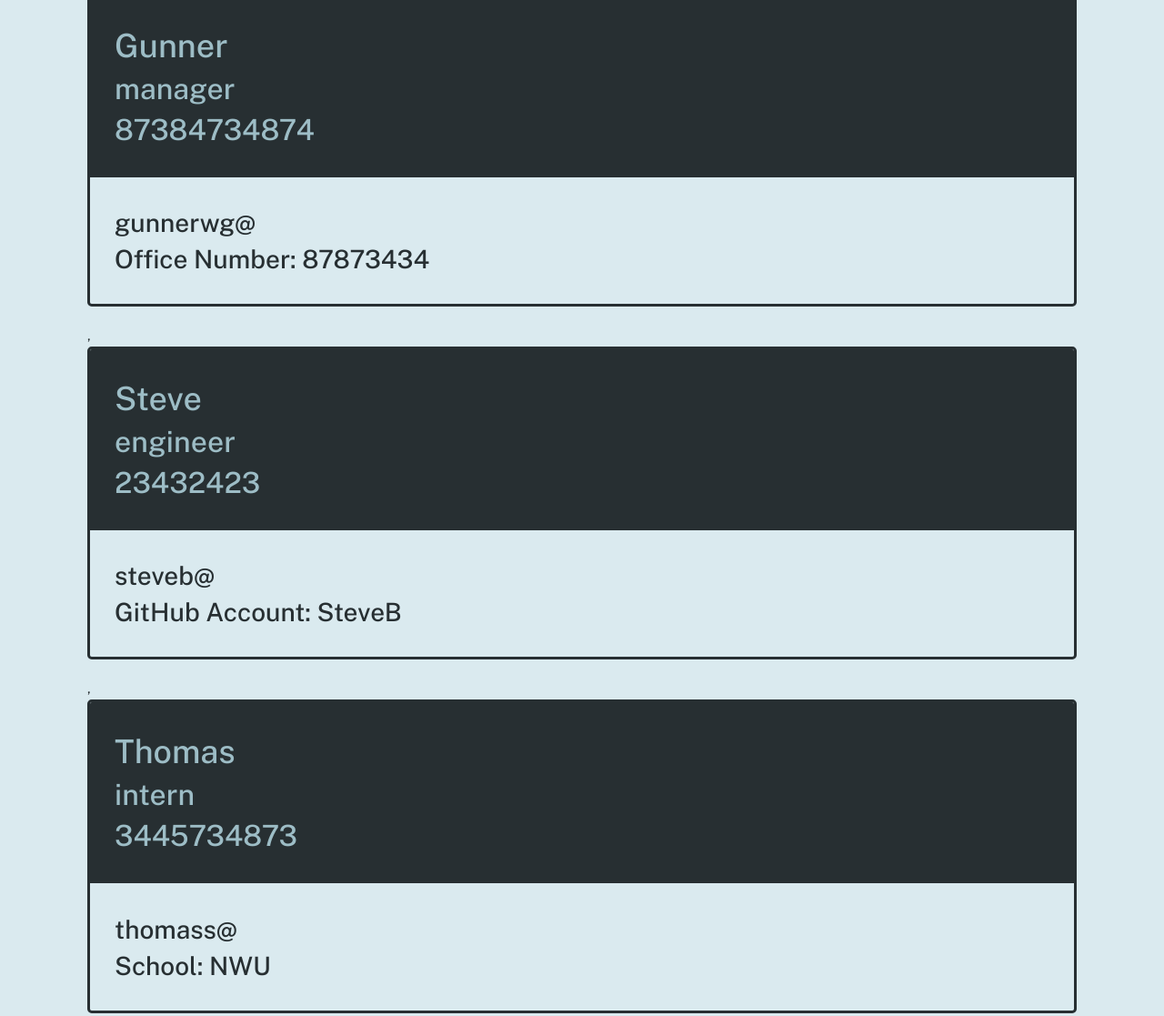
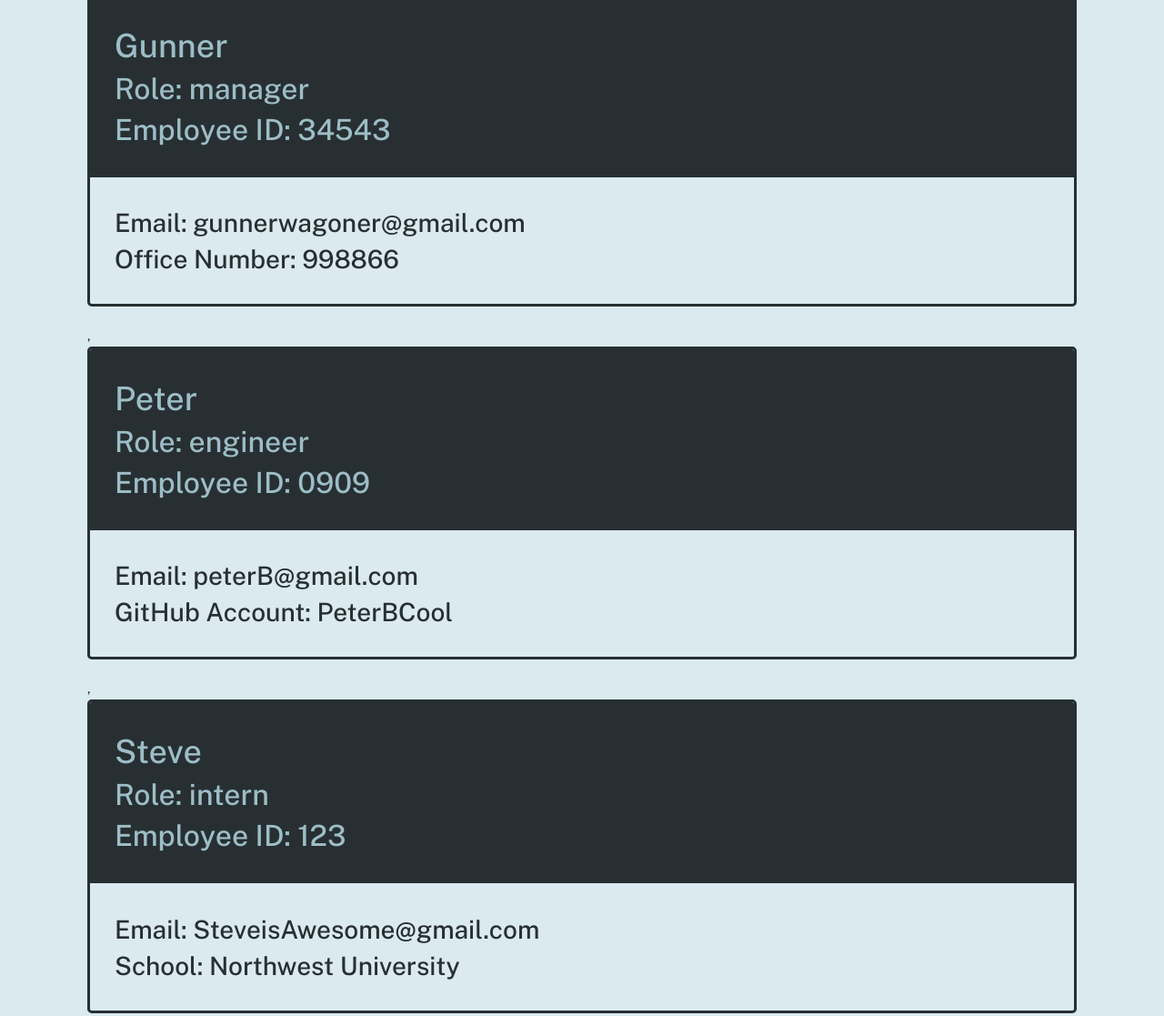
Before and after one commit to GunnySensei/Team-Profile-Generator, a website: page dist/index.html in a window 1280 px wide. Shown: the part 103-1220 px from the top of the page at 91% size. Drawn offline with nearby package versions, Linux system fonts and the light colour scheme.

```diff
--- a/dist/index.html
+++ b/dist/index.html
@@ -27,34 +27,34 @@
             <section class="card" id="teamMemberCard">
                 <div class="card-header" id="memberHeader">
                     <h1>Gunner</h1>
-                    <h2>manager</h2>
-                    <h2>87384734874</h2>
+                    <h2>Role: manager</h2>
+                    <h2>Employee ID: 34543</h2>
                 </div>
                 <div class="card-body" id="teamMemberInfo">
-                    <h3>gunnerwg@</h3>
-                    <h3>Office Number: 87873434</h3>
+                    <h3>Email: gunnerwagoner@gmail.com</h3>
+                    <h3>Office Number: 998866</h3>
+            </section>
+        ,
+            <section class="card" id="teamMemberCard">
+                <div class="card-header" id="memberHeader">
+                    <h1>Peter</h1>
+                    <h2>Role: engineer</h2>
+                    <h2>Employee ID: 0909</h2>
+                </div>
+                <div class="card-body" id="teamMemberInfo">
+                    <h3>Email: peterB@gmail.com</h3>
+                    <h3>GitHub Account: PeterBCool</h3>
             </section>
         ,
             <section class="card" id="teamMemberCard">
                 <div class="card-header" id="memberHeader">
                     <h1>Steve</h1>
-                    <h2>engineer</h2>
-                    <h2>23432423</h2>
+                    <h2>Role: intern</h2>
+                    <h2>Employee ID: 123</h2>
                 </div>
                 <div class="card-body" id="teamMemberInfo">
-                    <h3>steveb@</h3>
-                    <h3>GitHub Account: SteveB</h3>
-            </section>
-        ,
-            <section class="card" id="teamMemberCard">
-                <div class="card-header" id="memberHeader">
-                    <h1>Thomas</h1>
-                    <h2>intern</h2>
-                    <h2>3445734873</h2>
-                </div>
-                <div class="card-body" id="teamMemberInfo">
-                    <h3>thomass@</h3>
-                    <h3>School: NWU</h3>
+                    <h3>Email: SteveisAwesome@gmail.com</h3>
+                    <h3>School: Northwest University</h3>
             </section>
 
       </main>
```
